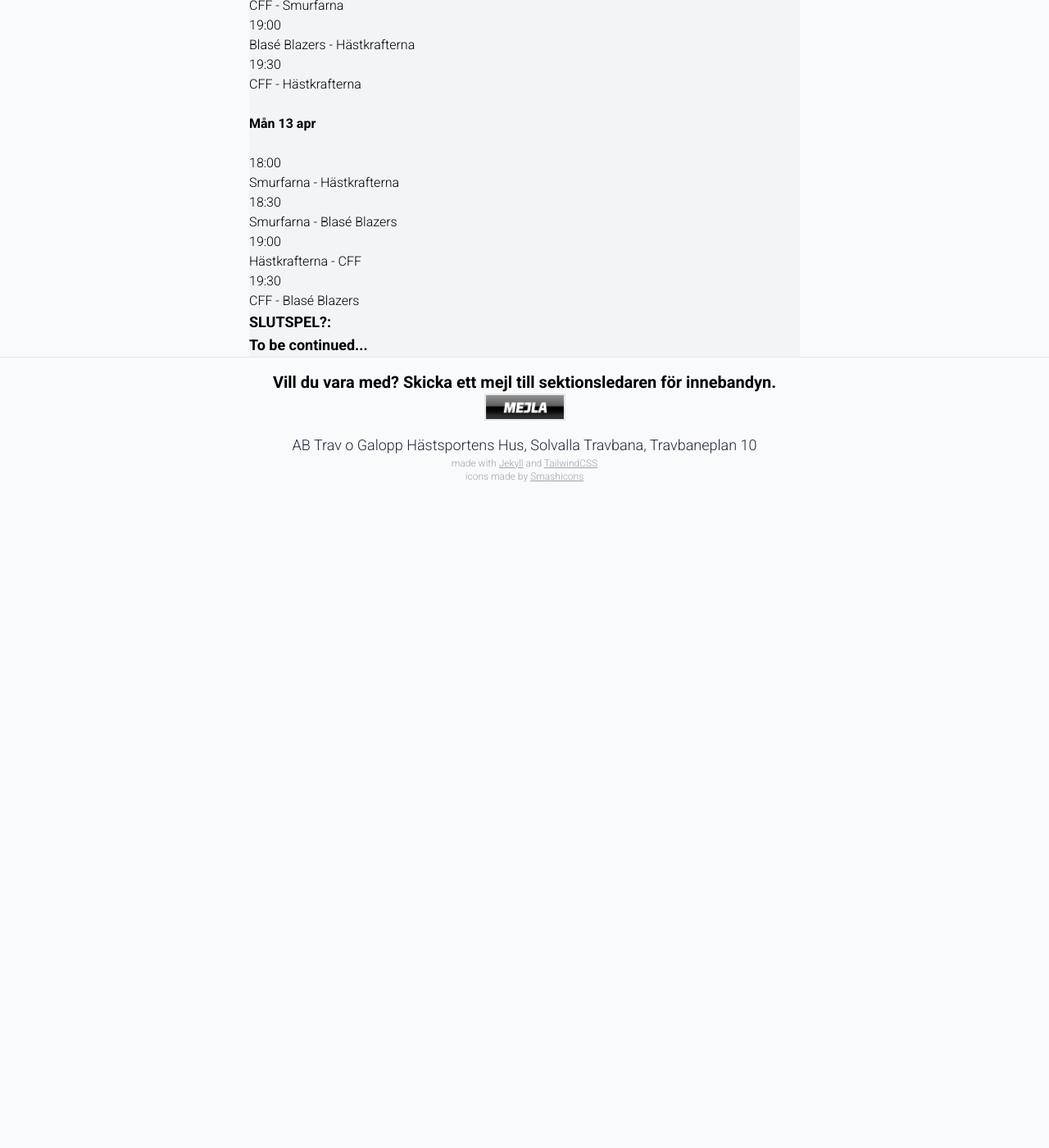
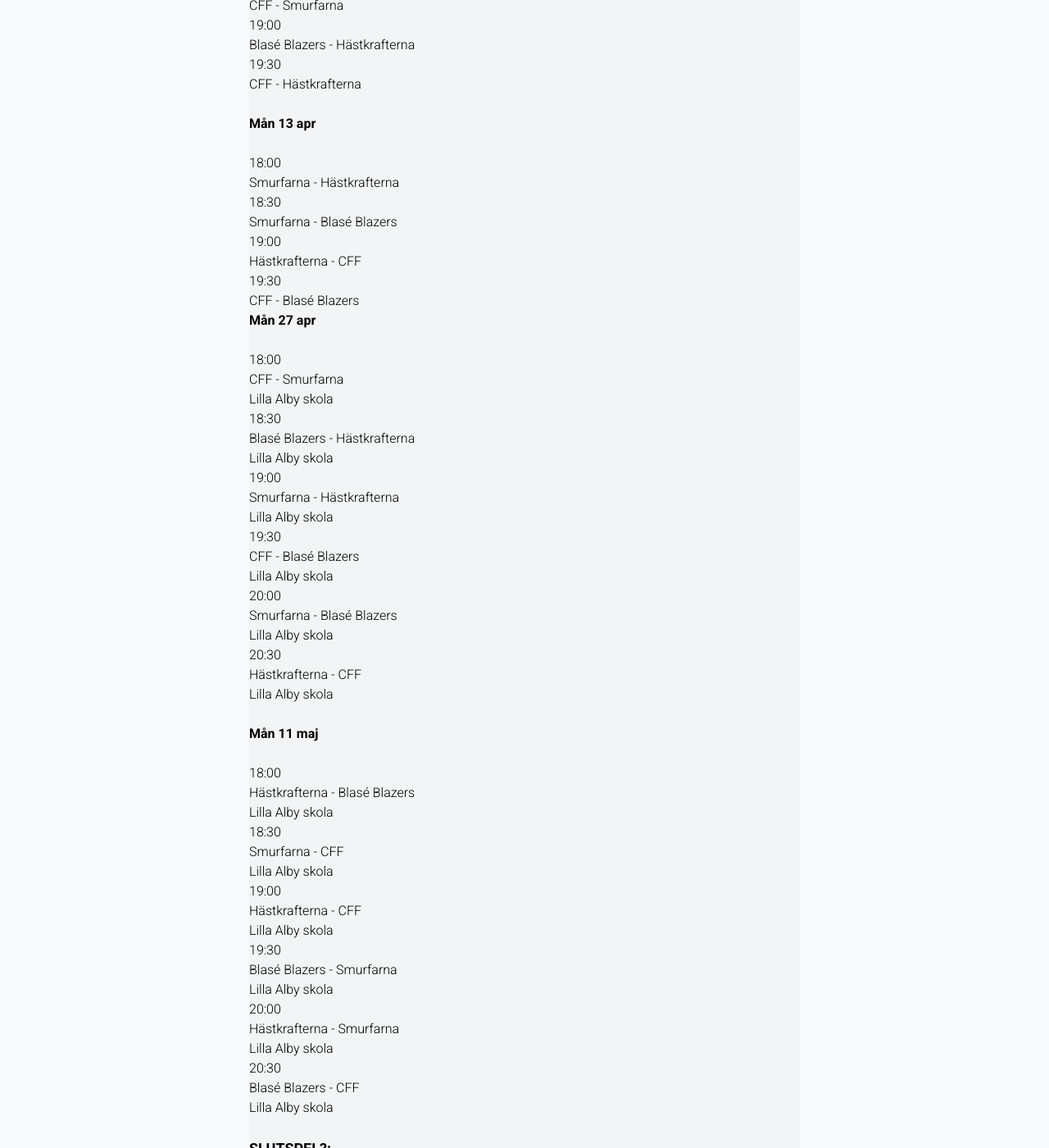
Before and after one commit to andreashogvall/andreashogvall.github.io, a Jekyll site: the page built from spelprogram.html, in a window 1280 px wide and 1400 px high, scrolled down 1552 px. Shown: the whole window at 82% size. Built offline with Jekyll 4.4.1, drawn with Linux system fonts in a browser that asks for light colours; nearby versions of some CDN libraries; before the commit the page ends 2157 px from its top, so only the background shows below that.

Commit message:
Update spelprogram.html

```diff
--- a/spelprogram.html
+++ b/spelprogram.html
@@ -70,6 +70,46 @@ Smurfarna - Blasé Blazers<br>
 Hästkrafterna - CFF<br>
 19:30<br>
 CFF - Blasé Blazers<br>
+<p class="text-sm md:text-base font-semibold">Mån 27 apr</p><br>
+18:00<br>
+CFF - Smurfarna<br>
+Lilla Alby skola<br>
+18:30<br>
+Blasé Blazers - Hästkrafterna<br>
+Lilla Alby skola<br>
+19:00<br>
+Smurfarna - Hästkrafterna<br>
+Lilla Alby skola<br>
+19:30<br>
+CFF - Blasé Blazers<br>
+Lilla Alby skola<br>
+20:00<br>
+Smurfarna - Blasé Blazers<br>
+Lilla Alby skola<br>
+20:30<br>
+Hästkrafterna - CFF<br>
+Lilla Alby skola<br>
+<br>
+<p class="text-sm md:text-base font-semibold">Mån 11 maj</p><br>
+18:00<br>
+Hästkrafterna - Blasé Blazers<br>
+Lilla Alby skola<br>
+18:30<br>
+Smurfarna - CFF<br>
+Lilla Alby skola<br>
+19:00<br>
+Hästkrafterna - CFF<br>
+Lilla Alby skola<br>
+19:30<br>
+Blasé Blazers - Smurfarna<br>
+Lilla Alby skola<br>
+20:00<br>
+Hästkrafterna - Smurfarna<br>
+Lilla Alby skola<br>
+20:30<br>
+Blasé Blazers - CFF<br>
+Lilla Alby skola<br>
+<br>
 <p class="text-lg font-bold">
 SLUTSPEL?:<br>
 To be continued...<br>
```
